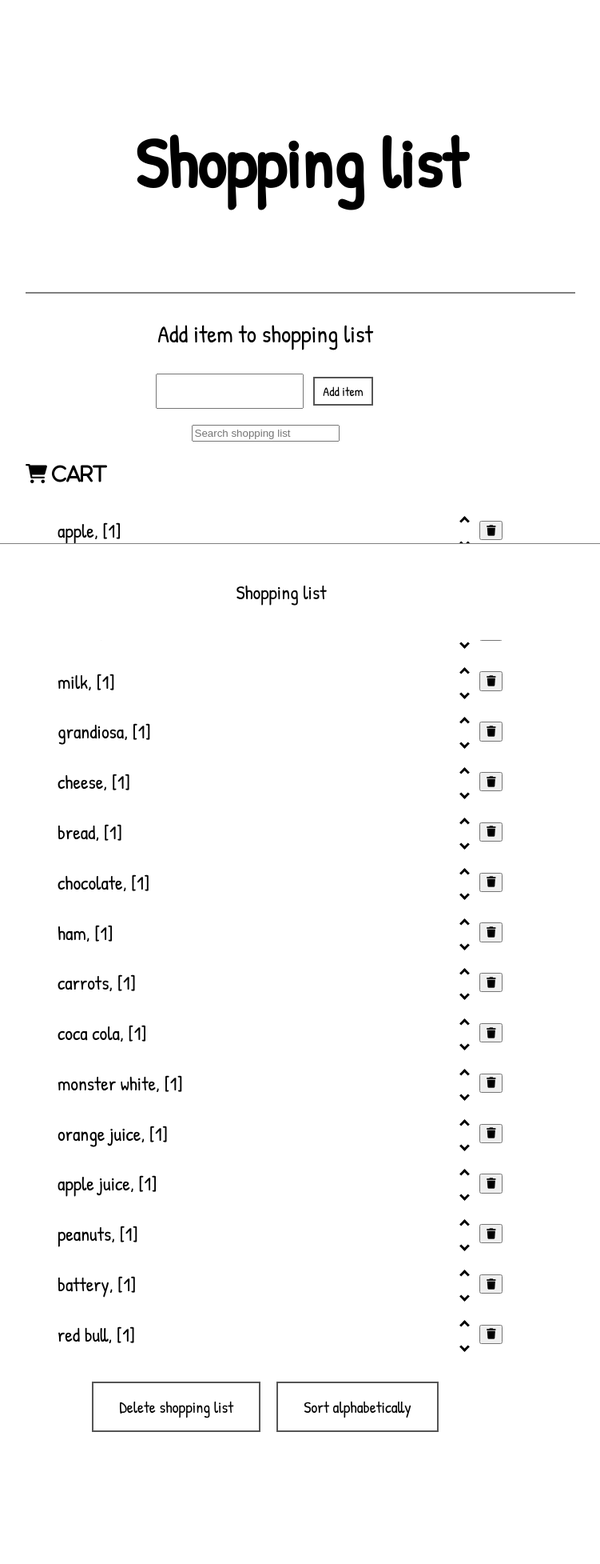
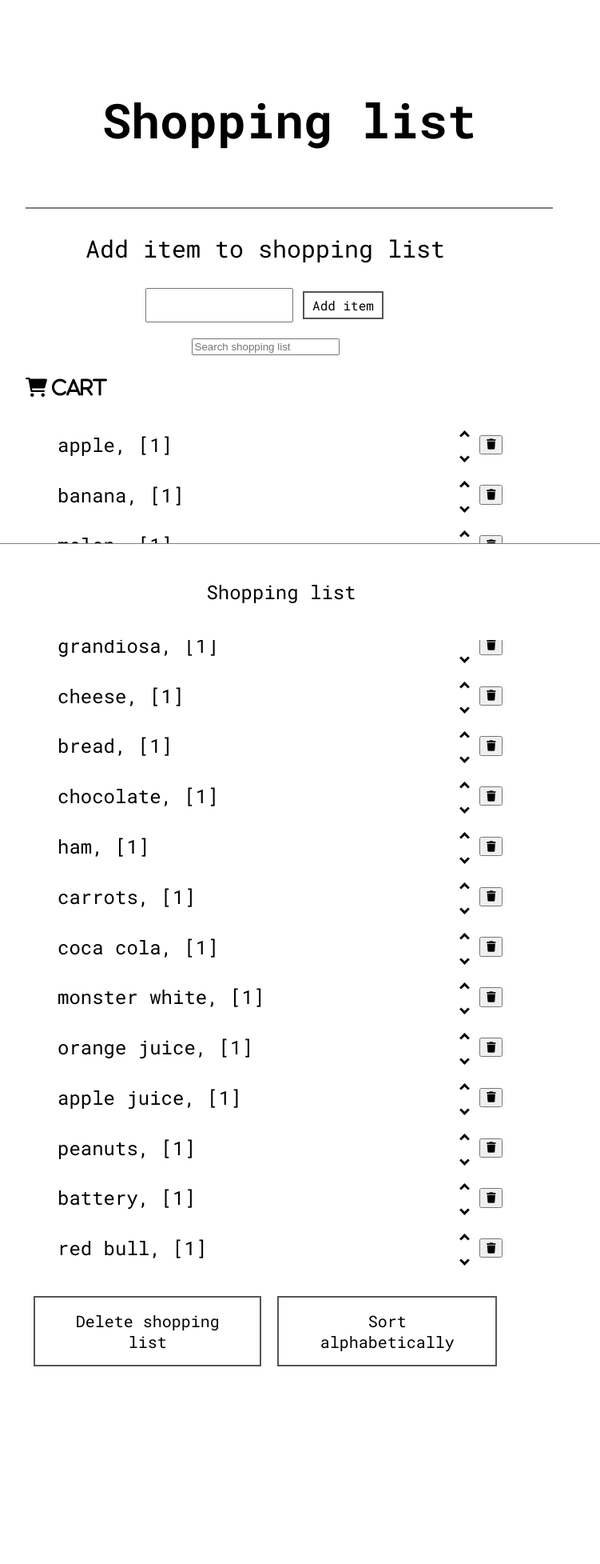
Before and after one commit to Stianao/Shopping-List, a Flask app: page / in a window 1280 px wide. Shown: the whole page at 80% size, without its empty margins (308-1059 px from the left). After the commit the page ends 1708 px from the top, so only its background shows below. Run offline with Flask 3, Linux system fonts and the light colour scheme; data comes from the database, SQL or seed files in the repository; both versions use the stored data as it was after the commit.

Commit message:
changed font

```diff
--- a/static/style.css
+++ b/static/style.css
@@ -1,11 +1,10 @@
 #header {
-    /* background-color: royalblue; */
     text-align: center;
     border-bottom: 2px solid gray;
     width: 100%;
     padding: 1em;
     margin: 0;
-    font-size: 2.2em;
+    font-size: 1.5em;
 
 }
 
@@ -15,7 +14,7 @@
 }
 
 body {
-    font-family: 'Patrick Hand';
+    font-family: 'Roboto Mono';
     margin: 0;
     min-height: 100vh;
     display: flex;
@@ -72,9 +71,6 @@ p {
 }
 
 .button-container button {
-    /* margin-top: 2.5em;
-    margin-left: 0.4em;
-    margin-right: 0.4em; */
     background-color: white;
     border: 2px solid #555555;
     color: black;
@@ -86,7 +82,7 @@ p {
     margin: 4px 10px;
     transition-duration: 0.4s;
     cursor: pointer;
-    font-family: 'Patrick Hand';
+    font-family: 'Roboto Mono';
 }
 
 .delete-button:hover {
@@ -111,7 +107,7 @@ p {
     margin: 4px 2px;
     transition-duration: 0.4s;
     cursor: pointer;
-    font-family: 'Patrick Hand';
+    font-family: 'Roboto Mono';
 }
 
 .add-button:hover {
--- a/templates/index.html
+++ b/templates/index.html
@@ -5,6 +5,7 @@
 
         <link rel="stylesheet" href="https://cdnjs.cloudflare.com/ajax/libs/font-awesome/6.0.0-beta3/css/all.min.css">
         <link href="https://fonts.googleapis.com/css2?family=Patrick+Hand&display=swap" rel="stylesheet">
+        <link href="https://fonts.googleapis.com/css2?family=Patrick+Hand&family=Roboto+Mono:ital,wght@0,100..700;1,100..700&family=Roboto:ital,wght@0,100..900;1,100..900&display=swap" rel="stylesheet">
 
         <link rel="stylesheet" href={{ url_for('static', filename='style.css') }}> <!-- Jinja2 is used here. Used to place values from Python/backend -->
     </head>
```
Also changed, not shown: database_file.db.
